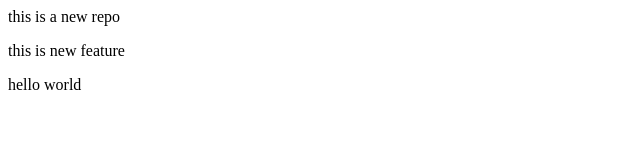
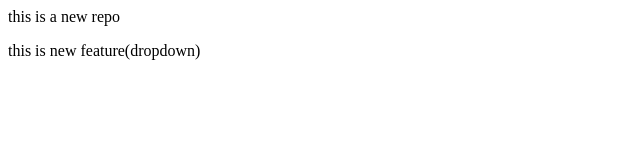
Before and after one commit to Amit-kreyy/localrepo, a plain HTML site: page index.html in a window 1280 px wide. Shown: the whole page, without its empty margins (0-640 px from the left). Drawn offline with Linux system fonts and the light colour scheme.

```diff
--- a/index.html
+++ b/index.html
@@ -1,3 +1,2 @@
 <p>this is a new repo</p>
-<p>this is new feature</p>
-<p>hello world</p>
+<p>this is new feature(dropdown)</p>
```
